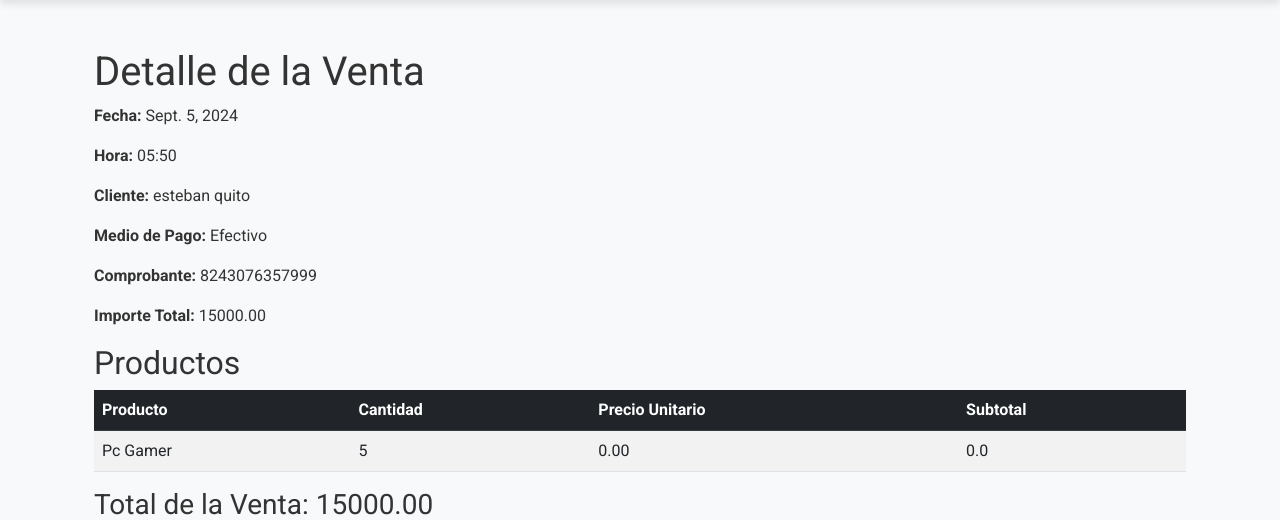
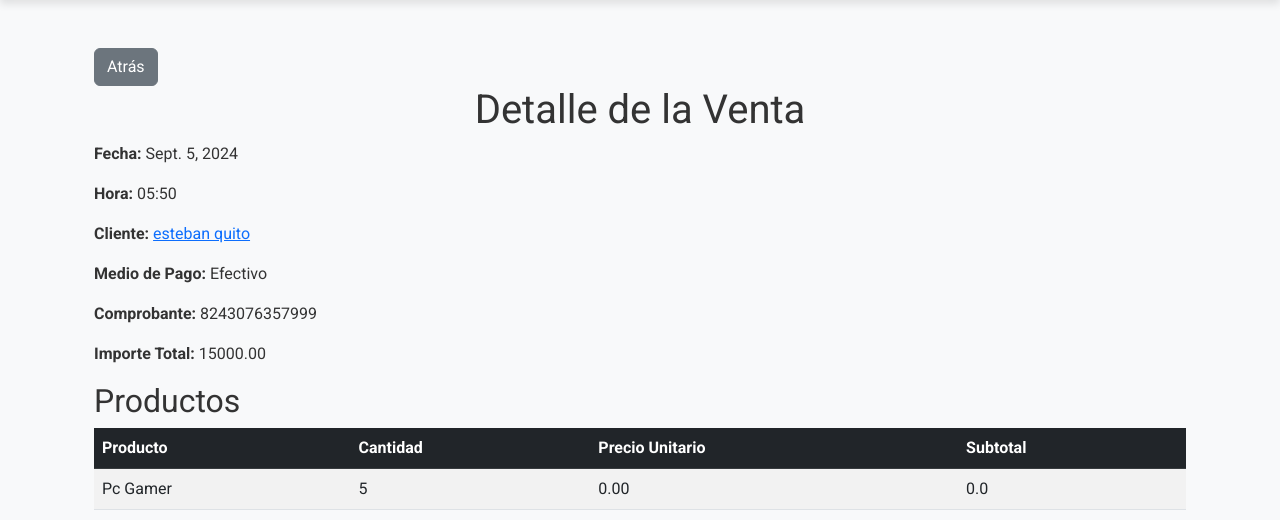
Before and after one commit to VargasPriscila/FERRETERIA2, a Django app: page /ventas/25/ in a window 1280 px wide. Shown: the part 56-576 px from the top of the page. Run offline with Django 5.2, Linux system fonts and the light colour scheme; data comes from the database, SQL or seed files in the repository; both versions use the stored data as it was after the commit.

Commit message:
$ tengo un sueño mal

```diff
--- a/sistema/miAplicacion/models.py
+++ b/sistema/miAplicacion/models.py
@@ -235,7 +235,7 @@ class Producto(models.Model):
     """
     nombre = models.CharField(max_length=100)
     descripcion = models.TextField()
-    precio = models.DecimalField(max_digits=10, decimal_places=2, default=0.00)
+    precio = models.DecimalField(max_digits=10, decimal_places=2, default=0.000)
     cantidad_stock = models.PositiveIntegerField()
     categoria = models.ForeignKey('Categoria', on_delete=models.SET_NULL, null=True)
     fecha_creacion = models.DateField(auto_now_add=True)
--- a/sistema/miAplicacion/static/estilos.css
+++ b/sistema/miAplicacion/static/estilos.css
@@ -56,3 +56,9 @@
     background-color: #f8d7da;
     color: #721c24;
 }
+
+
+.cliente-link {
+    color:black; /* Cambia el color del enlace */
+    text-decoration: none; /* Elimina el subrayado */
+}
--- a/sistema/miAplicacion/templates/clientes/cliente_compras.html
+++ b/sistema/miAplicacion/templates/clientes/cliente_compras.html
@@ -3,6 +3,7 @@
 
 {% block content %}
 <div class="container my-5">
+    <button type="button" onclick="window.location.href='{% url 'cliente_lista' %}'" class="btn btn-secondary">Atrás</button>
     <h1 class="text-center">Historial de Compras de {{ cliente.nombre }} {{ cliente.apellido }}</h1>
     <table class="table table-striped table-hover align-middle">
         <thead class="table-dark">
--- a/sistema/miAplicacion/templates/ventas/detalle_venta.html
+++ b/sistema/miAplicacion/templates/ventas/detalle_venta.html
@@ -4,10 +4,13 @@
 {% block title %}Detalle de la Venta{% endblock %}
 {% block content %}
 <div class="container my-5">
-    <h1>Detalle de la Venta</h1>
+    <button type="button" onclick="window.location.href='{% url 'venta_lista' %}'" class="btn btn-secondary">Atrás</button>
+    <h1 class="text-center">Detalle de la Venta</h1>
     <p><strong>Fecha:</strong> {{ venta.fecha }}</p>
     <p><strong>Hora:</strong> {{ detalles_venta.0.hora|time:"H:i" }}</p>
-    <p><strong>Cliente:</strong> {{ venta.cliente }}</p>
+
+    <p class="cliente-link"><strong>Cliente:</strong> <a class="cliente-link" href="{% url 'cliente_compras' venta.cliente.id %}">{{ venta.cliente }}</a></p>
+
     <p><strong>Medio de Pago:</strong> {{ venta.medio_de_pago }}</p>
     <p><strong>Comprobante:</strong> {{ venta.numero_comprobante }}</p>
     <p><strong>Importe Total:</strong> {{ venta.importe_total }}</p>
@@ -33,9 +36,8 @@
             {% endfor %}
         </tbody>
     </table>
+    <h3>Total de la Venta: {{ venta.importe_total }}</h3>
 
-    <h3>Total de la Venta: {{ venta.importe_total }}</h3>
-    <button type="button" onclick="window.location.href='{% url 'venta_lista' %}'" class="btn btn-secondary">Atrás</button>
 </div>
 {% endblock %}
 
--- a/sistema/miAplicacion/templates/ventas/venta_agregar.html
+++ b/sistema/miAplicacion/templates/ventas/venta_agregar.html
@@ -34,15 +34,15 @@
             </tbody>
         </table>
 
-        <h4>Total de la venta: <span id="total_importe">0.00</span></h4>
+        <h4>Total de la venta: $<span id="total_importe">0.00</span></h4>
 
         <div class="mb-3">
             <label for="monto_pago" class="form-label">Monto con el que paga el cliente:</label>
             <input type="number" id="monto_pago" name="monto_pago" class="form-control" step="0.01" min="0">
         </div>
 
-        <h4>Vuelto: <span id="vuelto">0.00</span></h4>
-        <h4>Falta: <span id="falta">0.00</span></h4> <!-- Nueva línea para mostrar cuánto falta -->
+        <h4>Vuelto: $<span id="vuelto">0.00</span></h4>
+        <h4>Falta: $<span id="falta">0.00</span></h4> <!-- Nueva línea para mostrar cuánto falta -->
 
         <div class="mt-3">
             <button type="button" id="add-producto-btn" class="btn btn-primary">Agregar Producto</button>
```
Also changed, not shown: sistema/db.sqlite3.
